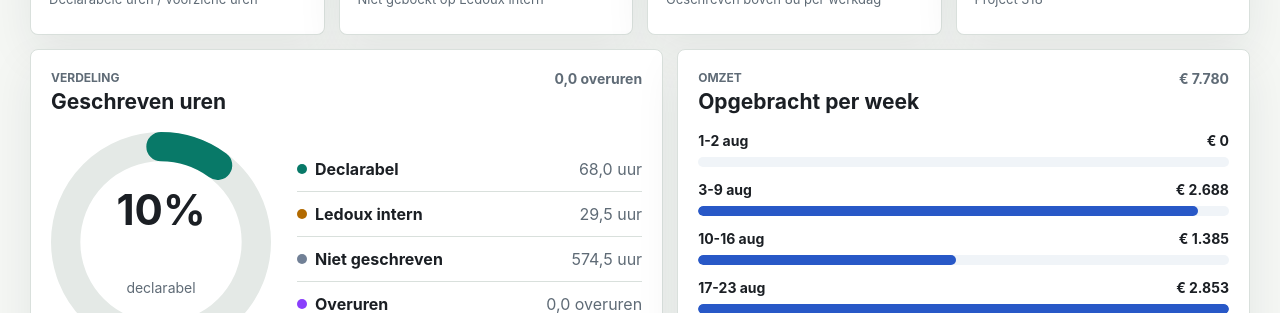
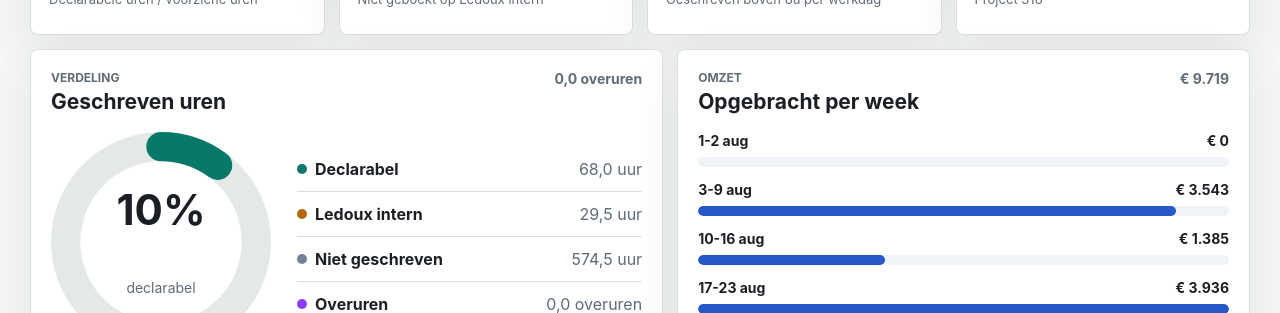
Before and after one commit to maxancedecot/GrippMCP, a Next.js app: page /dashboard in a window 1280 px wide. Shown: the part 487-800 px from the top of the page. Built offline with nearby package versions, Linux system fonts and the light colour scheme.

Commit message:
Handle fixed fee revenue lines

```diff
--- a/app/dashboard/page.tsx
+++ b/app/dashboard/page.tsx
@@ -70,8 +70,14 @@ type WorkingHoursSummary = {
 };
 
 type RevenuePriceSources = {
-  invoiceLines: Map<number, number>;
-  offerProjectLines: Map<number, number>;
+  invoiceLines: Map<number, RevenueLine>;
+  offerProjectLines: Map<number, RevenueLine>;
+};
+
+type RevenueLine = {
+  invoiceBasis: string;
+  maxAmount: number | null;
+  netSellingPrice: number;
 };
 
 const INTERNAL_OFFERPROJECTBASE_ID = 318;
@@ -527,8 +533,12 @@ async function fetchRevenuePriceSources(client: GrippClient, hours: JsonRecord[]
   };
 }
 
-async function fetchLinePriceMap(client: GrippClient, entity: "invoiceline" | "offerprojectline", ids: number[]) {
-  const prices = new Map<number, number>();
+async function fetchLinePriceMap(
+  client: GrippClient,
+  entity: "invoiceline" | "offerprojectline",
+  ids: number[]
+): Promise<Map<number, RevenueLine>> {
+  const prices = new Map<number, RevenueLine>();
   const uniqueIds = Array.from(new Set(ids));
 
   for (let index = 0; index < uniqueIds.length; index += 100) {
@@ -548,7 +558,7 @@ async function fetchLinePriceMap(client: GrippClient, entity: "invoiceline" | "o
     for (const line of asRecords(result)) {
       const id = idFrom(readField(line, "id"));
       if (id !== null) {
-        prices.set(id, netUnitPrice(line));
+        prices.set(id, revenueLineFromRecord(line));
       }
     }
   }
@@ -590,6 +600,7 @@ function buildDashboardData(
   const employeesById = new Map<number, JsonRecord>();
   const minimumWorkingHours = createMinimumWorkingHours(period);
   const employeeMap = new Map<string, EmployeeRow>();
+  const revenueUsageByLine = new Map<string, number>();
   const weekMap = new Map<string, WeekRow>(
     period.weekBuckets.map((bucket) => [bucket.key, withDeclarability({ ...emptyAggregate(), key: bucket.key, label: bucket.label })])
   );
@@ -637,7 +648,7 @@ function buildDashboardData(
     const weekKey = weekKeyForDate(hourDate, period);
     const weekRow = weekMap.get(weekKey);
     const targetField = relationId(hour, "offerprojectbase") === INTERNAL_OFFERPROJECTBASE_ID ? "internal" : "declarable";
-    const revenue = targetField === "declarable" ? amount * revenueUnitPriceForHour(hour, revenuePrices) : 0;
+    const revenue = targetField === "declarable" ? revenueForHour(hour, amount, revenuePrices, revenueUsageByLine) : 0;
 
     employeeRow[targetField] += amount;
     employeeRow.revenue += revenue;
@@ -706,29 +717,62 @@ function createMinimumWorkingHours(period: Period): WorkingHoursSummary {
   };
 }
 
-function revenueUnitPriceForHour(hour: JsonRecord, revenuePrices: RevenuePriceSources) {
-  const invoiceLineId = relationId(hour, "invoiceline");
-  if (invoiceLineId !== null) {
-    return revenuePrices.invoiceLines.get(invoiceLineId) ?? 0;
-  }
-
-  const offerProjectLineId = relationId(hour, "offerprojectline");
-  if (offerProjectLineId !== null) {
-    return revenuePrices.offerProjectLines.get(offerProjectLineId) ?? 0;
-  }
-
-  return 0;
-}
-
-function netUnitPrice(line: JsonRecord) {
-  const invoiceBasis = stringFrom(readField(line, "invoicebasis"))?.toUpperCase();
-  if (invoiceBasis === "NONBILLABLE") {
+function revenueForHour(hour: JsonRecord, amount: number, revenuePrices: RevenuePriceSources, usageByLine: Map<string, number>) {
+  const source = revenueLineForHour(hour, revenuePrices);
+  if (!source || source.line.invoiceBasis === "NONBILLABLE") {
     return 0;
   }
 
+  const consumed = usageByLine.get(source.key) ?? 0;
+  usageByLine.set(source.key, consumed + amount);
+
+  if (source.line.invoiceBasis === "FIXED") {
+    if (source.line.maxAmount === null) {
+      return consumed === 0 ? source.line.netSellingPrice : 0;
+    }
+
+    const billableAmount = cappedLineAmount(amount, consumed, source.line.maxAmount);
+    return (source.line.netSellingPrice / source.line.maxAmount) * billableAmount;
+  }
+
+  const billableAmount = source.line.maxAmount === null ? amount : cappedLineAmount(amount, consumed, source.line.maxAmount);
+  return billableAmount * source.line.netSellingPrice;
+}
+
+function revenueLineForHour(hour: JsonRecord, revenuePrices: RevenuePriceSources) {
+  const offerProjectLineId = relationId(hour, "offerprojectline");
+  const offerProjectLine = offerProjectLineId !== null ? revenuePrices.offerProjectLines.get(offerProjectLineId) : undefined;
+  if (offerProjectLine && ["FIXED", "NONBILLABLE"].includes(offerProjectLine.invoiceBasis)) {
+    return { key: `offerprojectline:${offerProjectLineId}`, line: offerProjectLine };
+  }
+
+  const invoiceLineId = relationId(hour, "invoiceline");
+  const invoiceLine = invoiceLineId !== null ? revenuePrices.invoiceLines.get(invoiceLineId) : undefined;
+  if (invoiceLine) {
+    return { key: `invoiceline:${invoiceLineId}`, line: invoiceLine };
+  }
+
+  if (offerProjectLine) {
+    return { key: `offerprojectline:${offerProjectLineId}`, line: offerProjectLine };
+  }
+
+  return null;
+}
+
+function cappedLineAmount(amount: number, consumed: number, maxAmount: number) {
+  return Math.max(0, Math.min(amount, maxAmount - consumed));
+}
+
+function revenueLineFromRecord(line: JsonRecord): RevenueLine {
   const sellingPrice = Math.max(0, numberFrom(readField(line, "sellingprice")) ?? 0);
   const discount = Math.max(0, Math.min(100, numberFrom(readField(line, "discount")) ?? 0));
-  return sellingPrice * (1 - discount / 100);
+  const amount = numberFrom(readField(line, "amount"));
+
+  return {
+    invoiceBasis: stringFrom(readField(line, "invoicebasis"))?.toUpperCase() ?? "COSTING",
+    maxAmount: amount !== null && amount > 0 ? amount : null,
+    netSellingPrice: sellingPrice * (1 - discount / 100)
+  };
 }
 
 function getEmployeeSelection(employees: JsonRecord[], params: DashboardSearchParams) {
@@ -1074,9 +1118,14 @@ function createDemoHours(period: Period): JsonRecord[] {
 }
 
 function createDemoRevenuePrices(hours: JsonRecord[]): RevenuePriceSources {
-  const offerProjectLines = new Map<number, number>();
+  const offerProjectLines = new Map<number, RevenueLine>();
   uniqueRelationIds(hours, "offerprojectline").forEach((id, index) => {
-    offerProjectLines.set(id, [95, 110, 125, 140][index % 4]);
+    const fixedFee = index % 4 === 0;
+    offerProjectLines.set(id, {
+      invoiceBasis: fixedFee ? "FIXED" : "COSTING",
+      maxAmount: [6, 8, 10, 12][index % 4],
+      netSellingPrice: fixedFee ? [850, 1250, 1650][index % 3] : [95, 110, 125, 140][index % 4]
+    });
   });
 
   return {
```
